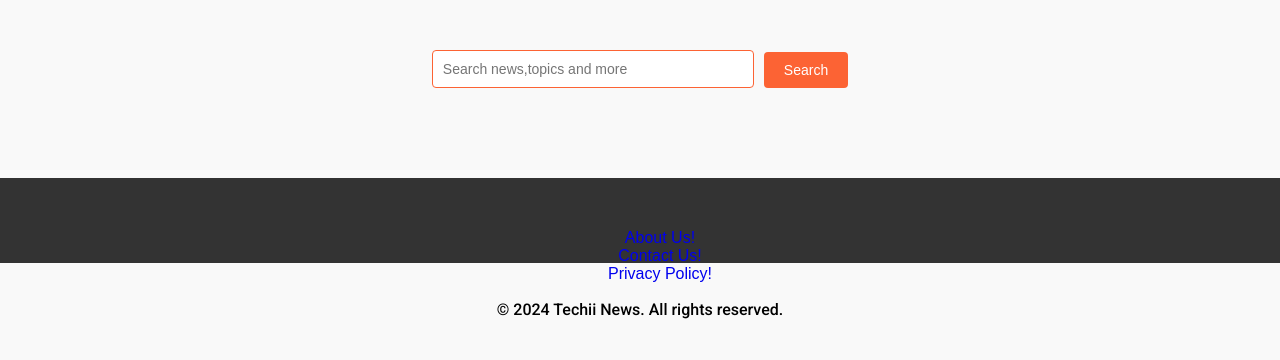
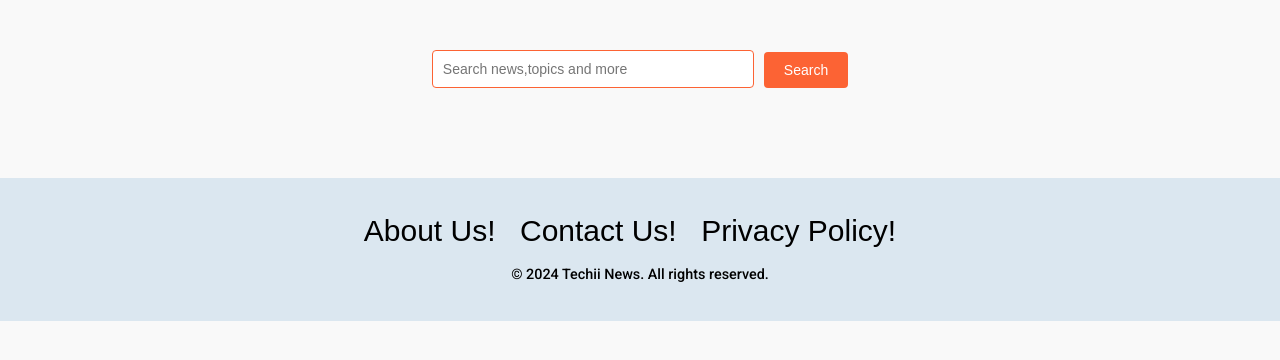
Before and after one commit to Montooyadav/yadav-web, a plain HTML site: page yadav Project/index.html in a window 1280 px wide. Shown: the part 122-482 px from the top of the page. Drawn offline with Linux system fonts and the light colour scheme; no server answers.

Commit message:
Update style.css

```diff
--- a/yadav Project/style.css
+++ b/yadav Project/style.css
@@ -203,23 +203,41 @@ nav {
     color: #000000;
 }
 
-footer {
-    text-align: center;
-    padding-top: 35px;
-    background-color: #333;
-    color: #fff;
-    position: relative;
-    bottom: 0;
-    right: auto;
-    left: auto;
-    bottom: auto;
-    top: auto;
+/* Example of CSS for footer alignment and links */
+.container {
     width: 100%;
-    height: 50px;
+    margin: 0 auto;
 }
 
-footer p {
-    margin: 0;
+footer {
+    background-color: #dbe7f0;
+    padding: 20px 0;
+    text-align: center;
+}
+
+.footer-links ul {
+    list-style-type: none;
+    padding: 0;
+}
+
+.footer-links ul li {
+    display: inline;
+    margin-right: 20px;
+
+}
+
+.footer-links ul li a:hover {
+    color: #ff5101;
+}
+
+.footer-info {
+    margin-top: 10px;
+    font-size: 0.9rem;
+}
+
+.footer-link {
+    color: #000000;
+    font-size: 30px;
 }
 
 /* Media query for mobile */
```
